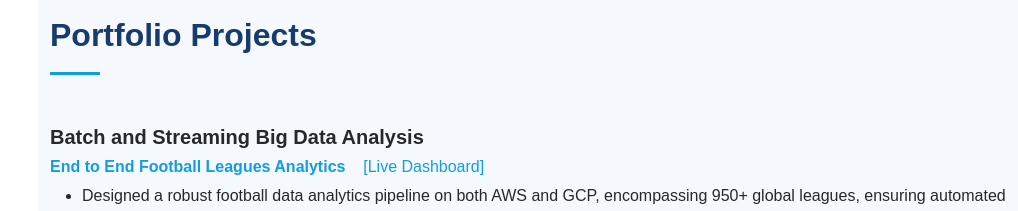
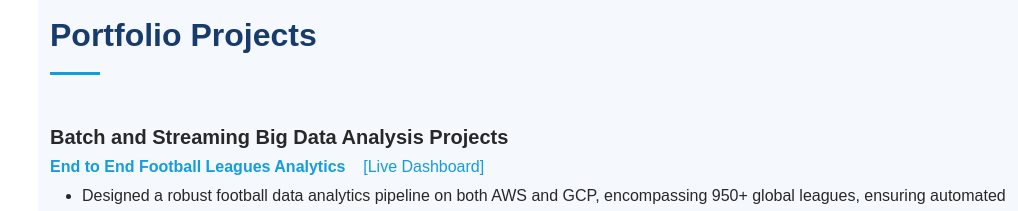
Before and after one commit to faiyaz106/faiyaz.github.io, a plain HTML site: page index.html in a window 1280 px wide. Shown: the part 3500-3711 px from the top of the page, without its empty margins (262-1280 px from the left). Drawn offline with Linux system fonts and the light colour scheme.

Commit message:
Minor changes

```diff
--- a/index.html
+++ b/index.html
@@ -186,7 +186,7 @@
         <div class="section-title">
           <h2>Portfolio Projects</h2>
         </div>
-        <h5><strong>Batch and Streaming Big Data Analysis</strong></h5>
+        <h5><strong>Batch and Streaming Big Data Analysis Projects</strong></h5>
         <div class="row">
             <div class="resume-item">
               <a href="https://github.com/faiyaz106/Football-League-Analytics" target="_blank">
```
